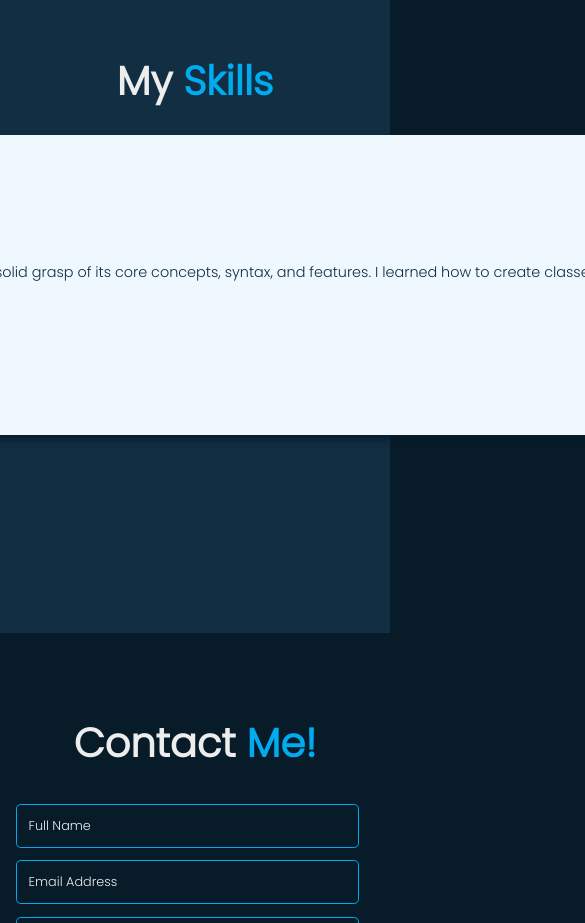
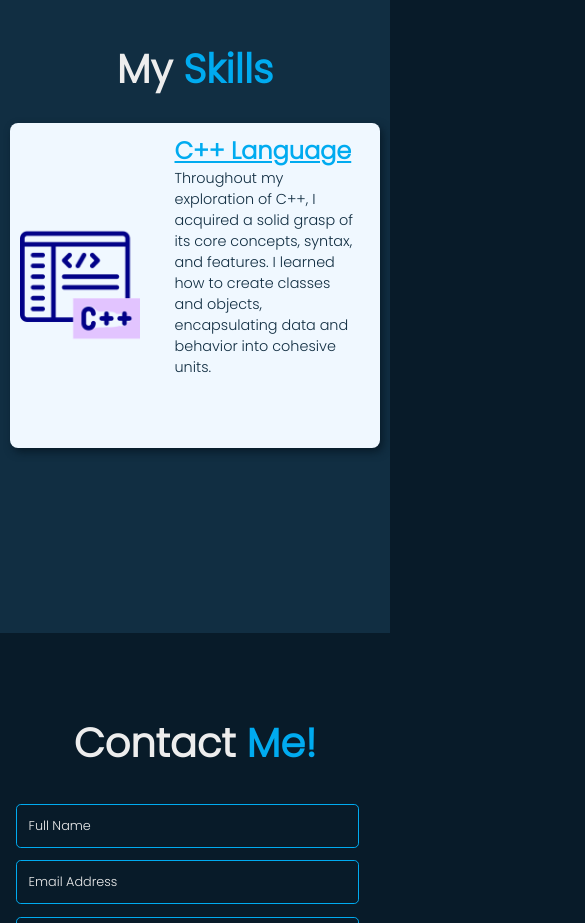
Before and after one commit to Abhilakshya58/portfolio-website, a plain HTML site: page index.html in a window 390 px wide. Shown: the part 3100-4023 px from the top of the page, 585 px wide, since content can reach past the window. Drawn offline with nearby package versions, Linux system fonts and the light colour scheme.

Commit message:
Sixth Commit

```diff
--- a/style.css
+++ b/style.css
@@ -223,6 +223,7 @@ section {
   background: var(--second-bg-color);
   padding-bottom: 6rem;
   width: 100%;
+  height: auto;
 }
 
 .heading {
@@ -803,9 +804,9 @@ section:nth-child(even) .animate {
     } */
 
   .slider {
-    width: 3800px;
-    height: 300px;
-    margin-right: 10px;
+    width: 370px;
+    height: 325px;
+    /* margin-left: 20px; */
   }
 
   .contact form .input-box .input-field {
```
